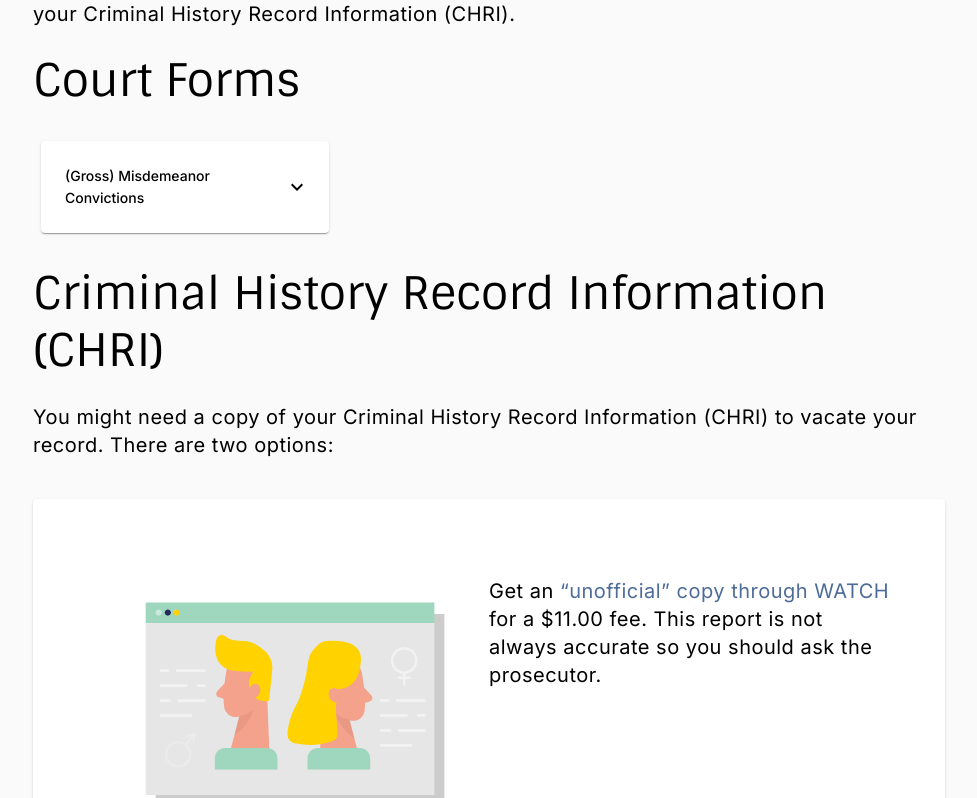
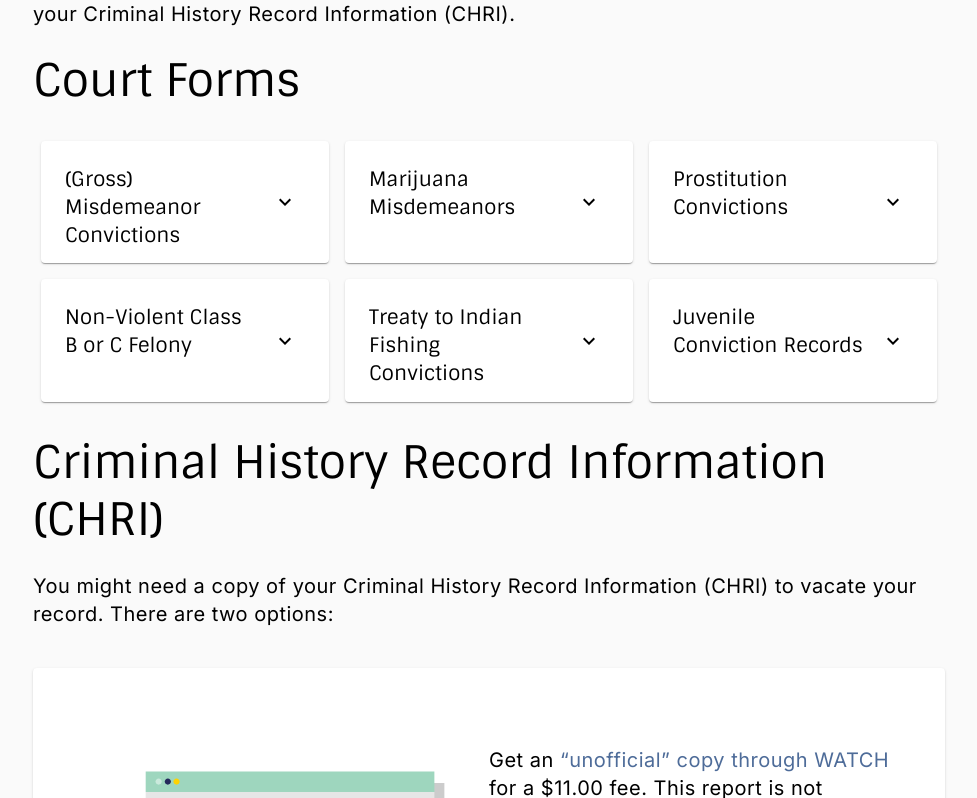
Before and after one commit to openseattle/clearviction-v1, a React (Create React App) app: page /get-started in a window 1280 px wide. Shown: the part 1282-2080 px from the top of the page, without its empty margins (151-1128 px from the left). Built offline with nearby package versions, Linux system fonts and the light colour scheme.

Commit message:
update Court Forms its dependencies

```diff
--- a/src/Components/FactExpandMoreCard.jsx
+++ b/src/Components/FactExpandMoreCard.jsx
@@ -4,11 +4,20 @@ import {
   CardActions,
   CardContent,
   Collapse,
-  IconButton,
+  makeStyles,
   Typography,
 } from "@material-ui/core";
 import { ExpandMore } from "@material-ui/icons";
 import { useState } from "react";
+
+const useStyles = makeStyles((theme) => ({
+  rootStyle: {
+    margin: 8,
+  },
+  contentStyle: {
+    height: "8em",
+  },
+}));
 
 const FactExpandMoreCard = ({ summary, content }) => {
   const [expanded, setExpanded] = useState();
@@ -16,21 +25,23 @@ const FactExpandMoreCard = ({ summary, content }) => {
   const handleExpandClick = () => {
     setExpanded(!expanded);
   };
+
+  const classes = useStyles();
   return (
-    <Card style={{ margin: 8 }}>
+    <Card className={classes.rootStyle}>
       <CardActionArea
         onClick={handleExpandClick}
         aria-expanded={expanded}
         aria-label="show more"
       >
         <CardActions>
-          <CardContent>
+          <CardContent className={classes.contentStyle}>
             <Typography variant="subtitle2" align="left">
               {summary}
             </Typography>
           </CardContent>
 
-          <ExpandMore style={{ marginLeft: "auto", marginRight: "0.5em" }} />
+          <ExpandMore style={{ marginLeft: "auto", marginRight: "1em" }} />
         </CardActions>
         <Collapse in={expanded} timeout="auto" unmountOnExit>
           <CardContent>{content}</CardContent>
--- a/src/Components/FactSimpleCard.jsx
+++ b/src/Components/FactSimpleCard.jsx
@@ -1,5 +1,4 @@
 import {
-  Box,
   Card,
   CardContent,
   makeStyles,
--- a/src/Components/Theme.jsx
+++ b/src/Components/Theme.jsx
@@ -80,7 +80,7 @@ const Theme = createTheme({
       letterSpacing: "0.15px",
       lineHeight: "30px",
     },
-    subtitile2: {
+    subtitle2: {
       fontFamily: headingFontFamily,
       fontWeight: "normal",
       fontSize: "20px",
--- a/src/Pages/GetStartedPage.jsx
+++ b/src/Pages/GetStartedPage.jsx
@@ -22,15 +22,9 @@ import FactIconGroup from "../Components/FactIconGroup";
 import RedesignHeroPanel from "../Components/RedesignHeroPanel";
 import ResponsiveJumpButtonGroup from "../Components/ResponsiveJumpButtonGroup";
 import { useGetInvolvedStyles } from "../Styles/useGetInvolvedStyles";
-import { ExternalLink } from "../ui-kit/ExternalLink";
 import { RedesignButtonPrimary } from "../ui-kit/RedesignButtonPrimary";
 import FactSimpleCard from "../Components/FactSimpleCard";
-
-const vacationPacket = (text) => (
-  <ExternalLink href="https://www.washingtonlawhelp.org/files/C9D2EA3F-0350-D9AF-ACAE-BF37E9BC9FFA/attachments/21968678-A4F9-42E5-BA32-58826390C62D/8705en_get-misdemeanor-convictions-off-criminal-record.pdf">
-    {text}
-  </ExternalLink>
-);
+import CourtFormsFactGroup from "../Subpages/GetStarted/CourtFormsFactGroup";
 
 const factsProps = {
   style: { fontSize: 54 },
@@ -55,7 +49,6 @@ const eligibilityFacts = [
   },
 ];
 
-// const courtFormsFacts = [{}];
 const GetStartedPage = () => {
   const classes = useGetInvolvedStyles();
   return (
@@ -106,22 +99,7 @@ const GetStartedPage = () => {
         <Typography className={classes.headingStyle} variant="h3">
           Court Forms
         </Typography>
-        <Grid container>
-          <Grid item xs={4}>
-            <FactExpandMoreCard
-              summary="(Gross) Misdemeanor Convictions"
-              content={
-                <Typography variant="caption">
-                  {vacationPacket(
-                    "Vacation packet from Northwest Justice Project"
-                  )}{" "}
-                  with details about the eligibility to vacate (p. 2-4) and the
-                  needed court forms (p. 5-13).
-                </Typography>
-              }
-            />
-          </Grid>
-        </Grid>
+        <CourtFormsFactGroup />
         <Typography className={classes.headingStyle} variant="h3">
           Criminal History Record Information (CHRI)
         </Typography>
--- /dev/null
+++ b/src/Subpages/GetStarted/CourtFormsFactGroup.jsx
@@ -0,0 +1,143 @@
+import { Grid, Link, Typography } from "@material-ui/core";
+import FactExpandMoreCard from "../../Components/FactExpandMoreCard";
+
+const northwestJusticeCenterPacket = (text) => (
+  <Link href="https://www.washingtonlawhelp.org/files/C9D2EA3F-0350-D9AF-ACAE-BF37E9BC9FFA/attachments/21968678-A4F9-42E5-BA32-58826390C62D/8705en_get-misdemeanor-convictions-off-criminal-record.pdf">
+    {text}
+  </Link>
+);
+const certificateOfDischargeForm = (text) => (
+  <Link href="https://www.courts.wa.gov/forms/documents/CR08.0670_Obtaining a Certificate of Discharge_2019 07.pdf">
+    {text}
+  </Link>
+);
+const teamChildPacket = (text) => (
+  <Link href="https://teamchild.org/wp-content/uploads/2019/03/Sealing-Juvenile-Court-Records-in-Washington-State-2018.pdf">
+    {text}
+  </Link>
+);
+const kingCountySealJuvenileRecords = (text) => (
+  <Link href="https://kingcounty.gov/~/media/courts/superior-court/docs/juvenile/juvenile-forms/10-sealing-records-instructions-and-forms-pdf-web.ashx?la=en">
+    {text}
+  </Link>
+);
+
+const courtFormsFacts = [
+  {
+    id: "cf0",
+    summary: "(Gross) Misdemeanor Convictions",
+    content: (
+      <Typography variant="caption">
+        {northwestJusticeCenterPacket(
+          "Vacation packet from Northwest Justice Project"
+        )}{" "}
+        with details about the eligibility to vacate (p. 2-4) and the needed
+        court forms (p. 5-13).
+      </Typography>
+    ),
+  },
+  {
+    id: "cf1",
+    summary: "Marijuana Misdemeanors",
+    content: (
+      <Typography variant="caption">
+        {northwestJusticeCenterPacket(
+          "Vacation packet from Northwest Justice Project"
+        )}{" "}
+        with the steps to vacate (p. 2-6), all necessary court documents (p.
+        8-13) and a sample letter for WSP to seal your record (p. 7).
+      </Typography>
+    ),
+  },
+  {
+    id: "cf2",
+    summary: "Prostitution Convictions",
+    content: (
+      <Typography variant="caption">
+        If you were a victim of trafficking, you can use this{" "}
+        {northwestJusticeCenterPacket(
+          "vacation packet from Northwest Justice Project"
+        )}{" "}
+        with info on the eligibility to vacate (p. 1-3), steps to take (p. 4-8),
+        court forms (p. 10-18) and a sample letter for WSP (p. 9).
+      </Typography>
+    ),
+  },
+  {
+    id: "cf3",
+    summary: "Non-Violent Class B or C Felony",
+    content: (
+      <Typography variant="caption">
+        {northwestJusticeCenterPacket(
+          "Vacation packet from Northwest Justice Project"
+        )}{" "}
+        including an overview of the eligibility to vacate (p. 3-5), steps to
+        vacate (p. 7-12), all necessary court documents (p. 13-23) and a sample
+        letter to WSP (p.24).
+        <br/>
+        <br/>
+         To vacate a felony conviction, you will also need
+        a Certificate of Discharge. If the court has not issued the Certificate
+        of Discharge yet, you must file for a certificate before you can vacate
+        the felony. {certificateOfDischargeForm("This packet")} will assist you
+        to obtain a Certificate of Discharge in Washington State.
+      </Typography>
+    ),
+  },
+  {
+    id: "cf4",
+    summary: "Treaty to Indian Fishing Convictions",
+    content: (
+      <Typography variant="caption">
+        {northwestJusticeCenterPacket(
+          "Vacation packet from Northwest Justice Project"
+        )}{" "}
+        including an overview of the eligibility to vacate (p.1-2), steps to
+        take (p. 3-7), all court forms (p. 8-16), and a sample letter for WSP
+        (p. 17).
+      </Typography>
+    ),
+  },
+  {
+    id: "cf5",
+    summary: "Juvenile Conviction Records",
+    content: (
+      <Typography component="ul" variant="caption">
+        <li>
+          Detailed {teamChildPacket("packet from TeamChild")} containing all
+          court documents (p. 30-40), sample letters to WSP and JRA (p. 41-42),
+          and the specific practices per county (p. 19-27).
+        </li>
+        <br/>
+        <li>
+          The{" "}
+          {kingCountySealJuvenileRecords(
+            "packet from King County Superior Court"
+          )}{" "}
+          briefly describes the procedure to vacate and contains all necessary
+          court documents (p. 11-17) and a sample of how to fill in the court
+          documents (p. 4-9).
+        </li>
+      </Typography>
+    ),
+  },
+];
+const CourtFormsFactGroup = () => {
+  return (
+    <>
+      <Grid container>
+        {courtFormsFacts.map((fact) => (
+          <Grid key={fact.id} item xs={12} sm={6} md={4}>
+            <FactExpandMoreCard
+
+              summary={fact.summary}
+              content={fact.content}
+            />
+          </Grid>
+        ))}
+      </Grid>
+    </>
+  );
+};
+
+export default CourtFormsFactGroup;
```
